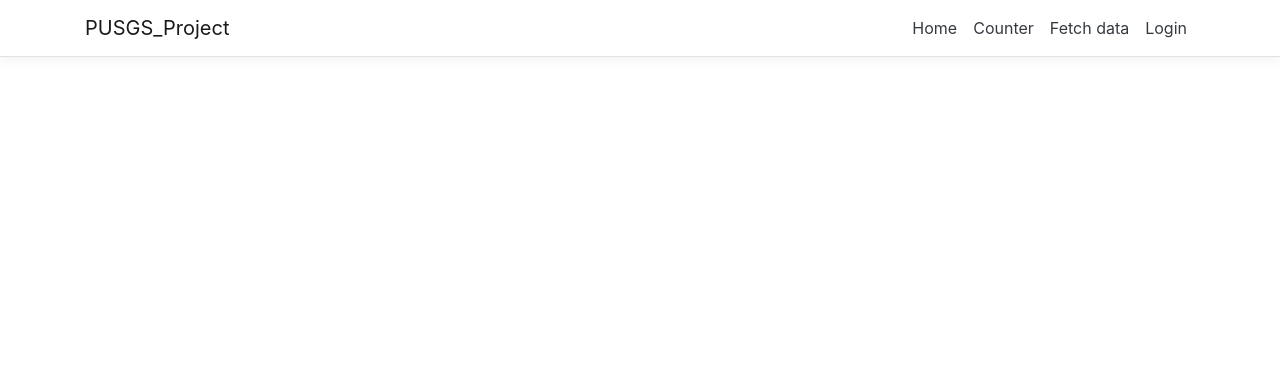
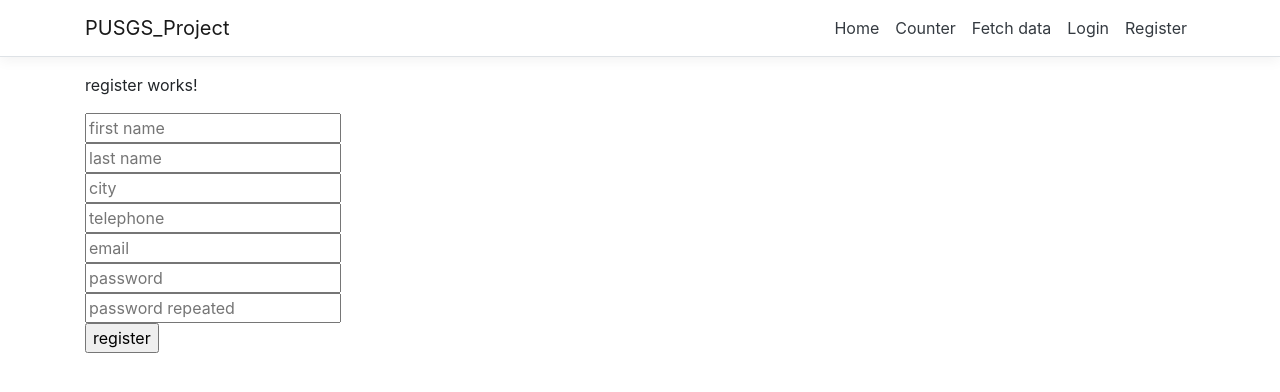
Before and after one commit to SrdjanStankov/Web2_Projekat, an Angular app in the folder PUSGS_Project/PUSGS_Project/ClientApp/: page /register in a window 1280 px wide. Before the commit this address led to /. Shown: the top 392 px of the page. Built offline with nearby package versions, Linux system fonts and the light colour scheme.

Commit message:
Added simple register page

```diff
--- a/PUSGS_Project/PUSGS_Project/ClientApp/src/app/app.module.ts
+++ b/PUSGS_Project/PUSGS_Project/ClientApp/src/app/app.module.ts
@@ -10,6 +10,7 @@ import { HomeComponent } from './home/home.component';
 import { CounterComponent } from './counter/counter.component';
 import { FetchDataComponent } from './fetch-data/fetch-data.component';
 import { LoginComponent } from './login/login.component';
+import { RegisterComponent } from './register/register.component';
 
 @NgModule({
   declarations: [
@@ -18,7 +19,8 @@ import { LoginComponent } from './login/login.component';
     HomeComponent,
     CounterComponent,
     FetchDataComponent,
-    LoginComponent
+    LoginComponent,
+    RegisterComponent
   ],
   imports: [
     BrowserModule.withServerTransition({ appId: 'ng-cli-universal' }),
@@ -28,6 +30,7 @@ import { LoginComponent } from './login/login.component';
       { path: '', component: HomeComponent, pathMatch: 'full' },
       { path: 'counter', component: CounterComponent },
       { path: 'login', component: LoginComponent },
+      { path: 'register', component: RegisterComponent },
       { path: 'fetch-data', component: FetchDataComponent },
     ])
   ],
--- a/PUSGS_Project/PUSGS_Project/ClientApp/src/app/nav-menu/nav-menu.component.html
+++ b/PUSGS_Project/PUSGS_Project/ClientApp/src/app/nav-menu/nav-menu.component.html
@@ -28,6 +28,9 @@
           <li class="nav-item" [routerLinkActive]="['link-active']">
             <a class="nav-link text-dark" [routerLink]="['/login']">Login</a>
           </li>
+          <li class="nav-item" [routerLinkActive]="['link-active']">
+            <a class="nav-link text-dark" [routerLink]="['/register']">Register</a>
+          </li>
         </ul>
       </div>
     </div>
--- /dev/null
+++ b/PUSGS_Project/PUSGS_Project/ClientApp/src/app/register/register.component.html
@@ -0,0 +1,19 @@
+<p>register works!</p>
+
+<form #register="ngForm" (ngSubmit)="onClickSubmit(register.value)">
+  <input type="text" name="firstName" placeholder="first name" ngModel />
+  <br />
+  <input type="text" name="lastName" placeholder="last name" ngModel />
+  <br />
+  <input type="text" name="city" placeholder="city" ngModel />
+  <br />
+  <input type="tel" name="telephone" placeholder="telephone" ngModel />
+  <br />
+  <input type="email" name="email" placeholder="email" ngModel />
+  <br />
+  <input type="password" name="password" placeholder="password" ngModel />
+  <br />
+  <input type="password" name="passwordRepeated" placeholder="password repeated" ngModel />
+  <br />
+  <input type="submit" value="register">
+</form>
--- /dev/null
+++ b/PUSGS_Project/PUSGS_Project/ClientApp/src/app/register/register.component.ts
@@ -0,0 +1,18 @@
+import { Component, OnInit } from '@angular/core';
+
+@Component({
+  selector: 'app-register',
+  templateUrl: './register.component.html',
+  styleUrls: ['./register.component.css']
+})
+export class RegisterComponent implements OnInit {
+
+  constructor() { }
+
+  ngOnInit() {
+  }
+
+  onClickSubmit(formData) {
+    alert(formData.firstName + ' ' + formData.lastName + ' ' + formData.city + ' ' + formData.telephone + ' ' + formData.email + ' ' + formData.password + ' '  + formData.passwordRepeated);
+  }
+}
```
Also changed, not shown: PUSGS_Project/PUSGS_Project/ClientApp/src/app/register/register.component.css (added), 1 other file (tests, documents, lock files or other folders).
